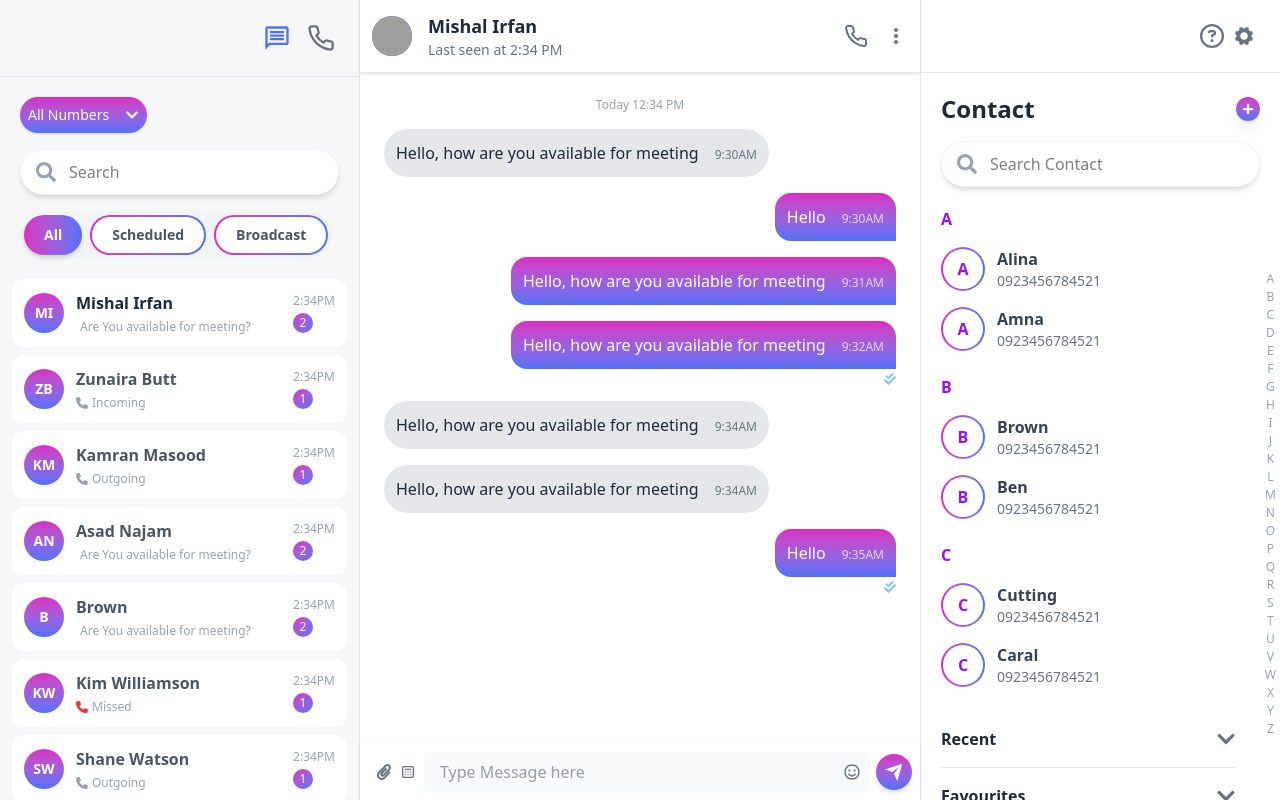
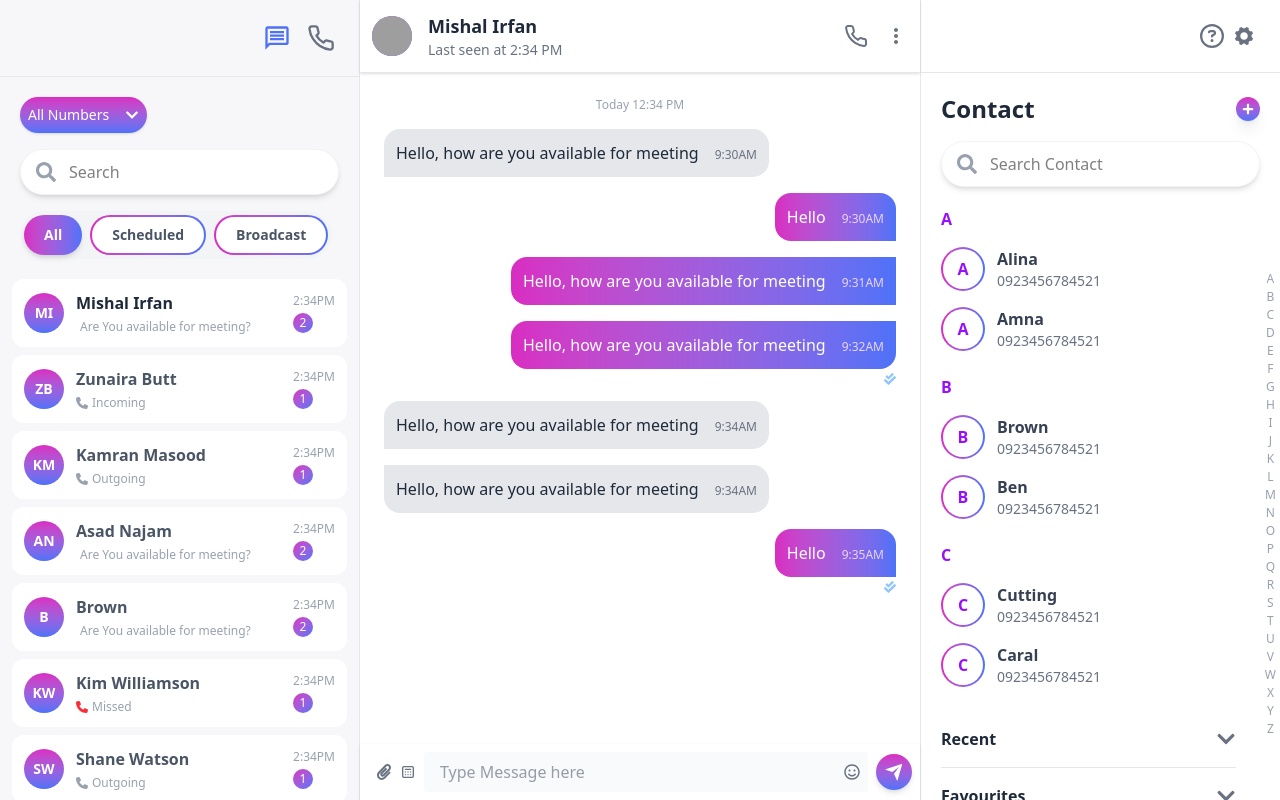
Before and after one commit to AbdullahGhani1/react-chat-app, a React (Vite) app: page / in a window 1280 px wide. Built offline with nearby package versions, Linux system fonts and the light colour scheme; grey boxes are pictures that could not be loaded.

Commit message:
message Bubble Logic

```diff
--- a/src/components/Chat/Chat.tsx
+++ b/src/components/Chat/Chat.tsx
@@ -25,16 +25,26 @@ const ChatPanel: React.FC<ChatPanelProps> = ({ conversation, messages }) => {
       <div className="flex-grow p-6 overflow-y-auto space-y-4">
         <div className="text-center text-xs text-gray-400">Today 12:34 PM</div>
         {messages.map((msg, index) => {
+          const prevMessage = messages[index - 1];
+
           const nextMessage = messages[index + 1];
           const isSentByMe = msg.sender === "me";
           const showReadReceipt =
             isSentByMe && (!nextMessage || nextMessage.sender === "them");
+
+          const isFirstInBlock =
+            !prevMessage || prevMessage.sender !== msg.sender;
+
+          const isLastInBlock =
+            !nextMessage || nextMessage.sender !== msg.sender;
 
           return (
             <MessageBubble
               key={msg.id}
               message={msg}
               showReadReceipt={showReadReceipt}
+              isFirstInBlock={isFirstInBlock}
+              isLastInBlock={isLastInBlock}
             />
           );
         })}
--- a/src/components/Chat/MessageBubble.tsx
+++ b/src/components/Chat/MessageBubble.tsx
@@ -4,17 +4,40 @@ import type { Message } from "../../types";
 const MessageBubble: React.FC<{
   message: Message;
   showReadReceipt: boolean;
-}> = ({ message, showReadReceipt }) => {
+  isFirstInBlock: boolean;
+  isLastInBlock: boolean;
+}> = ({ message, showReadReceipt, isFirstInBlock, isLastInBlock }) => {
   const isSent = message.sender === "me";
+  const getBubbleRounding = () => {
+    if (isSent) {
+      if (isLastInBlock && !isFirstInBlock) {
+        return "rounded-2xl rounded-tr-none";
+      }
+      if (!isLastInBlock && !isFirstInBlock) {
+        return "rounded-l-2xl rounded-r-none";
+      }
+      return "rounded-2xl rounded-br-none";
+    } else {
+      if (isLastInBlock && !isFirstInBlock) {
+        return "rounded-2xl rounded-tl-none";
+      }
+      if (!isLastInBlock && !isFirstInBlock) {
+        return "rounded-r-2xl rounded-l-none";
+      }
+      return "rounded-2xl rounded-bl-none";
+    }
+  };
+
+  const bubbleClasses = getBubbleRounding();
 
   return (
     <div className={`flex ${isSent ? "justify-end" : "justify-start"}`}>
       <div>
         <div
-          className={`max-w-md p-3 rounded-2xl flex flex-wrap items-baseline gap-2 ${
+          className={`max-w-md p-3 flex flex-wrap items-baseline gap-2 ${bubbleClasses} ${
             isSent
-              ? "bg-gradient-to-b from-[#D92CC1] to-[#4D72F8] text-white rounded-tr-2xl rounded-br-none"
-              : "bg-gray-200 text-gray-800 rounded-full"
+              ? "bg-gradient-to-r from-[#D92CC1] to-[#4D72F8] text-white"
+              : "bg-gray-200 text-gray-800"
           }`}
         >
           <p className="text-md mr-2">{message.text}</p>
@@ -33,6 +56,7 @@ const MessageBubble: React.FC<{
             </span>
           </div>
         </div>
+
         <div className="flex justify-end">
           {showReadReceipt && (
             <FaCheckDouble
```
